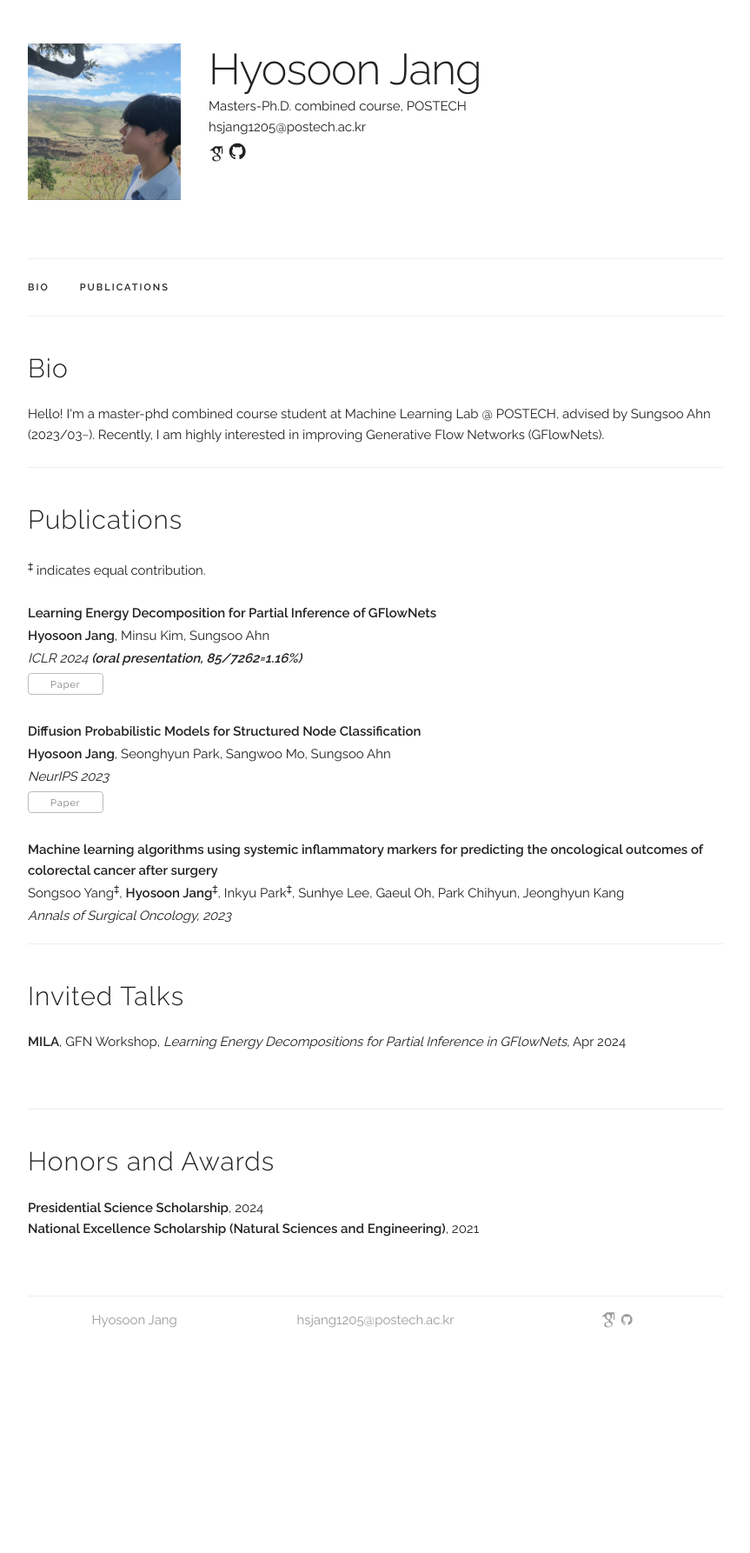
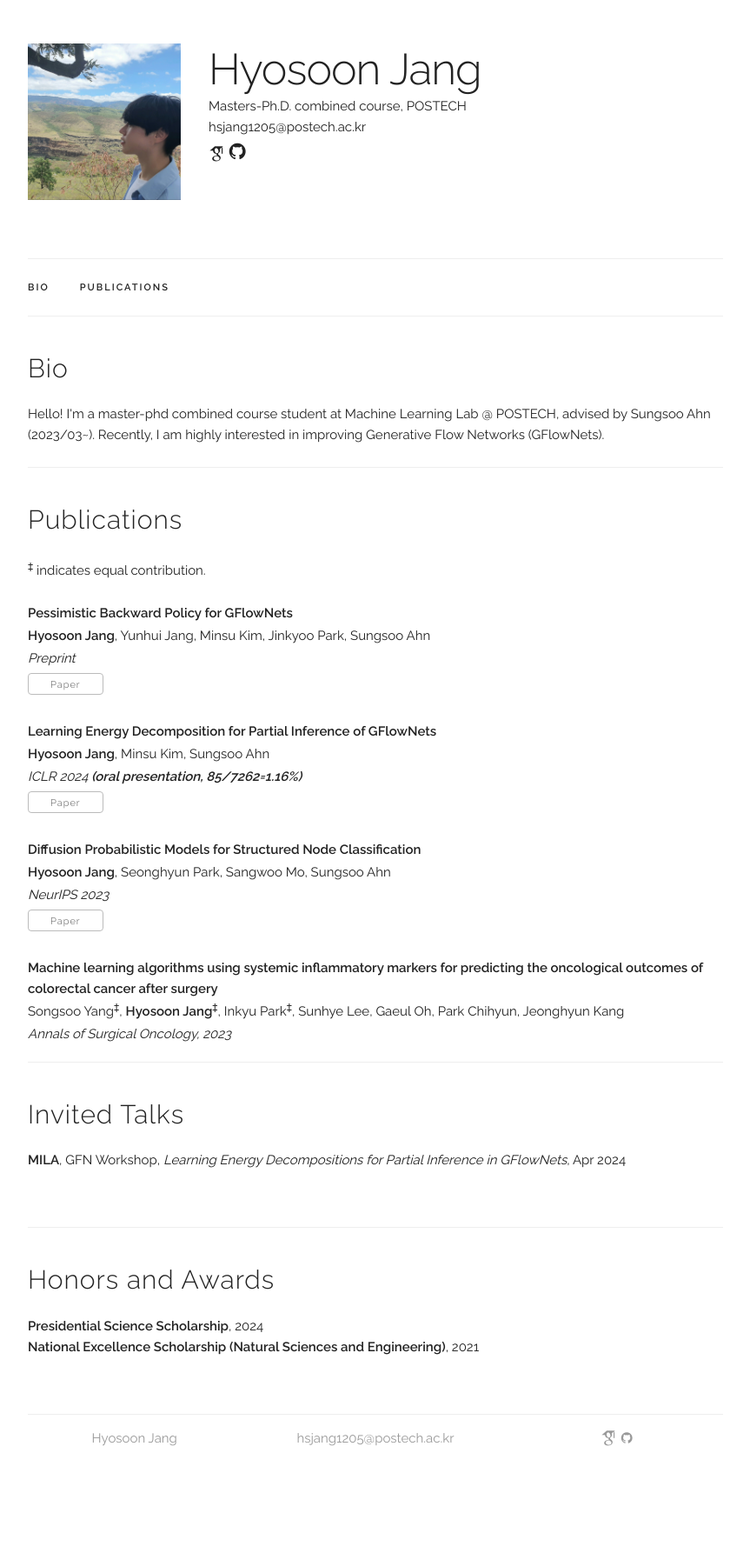
Before and after one commit to hsjang0/hsjang, a Jekyll site: the page built from index.html, in a window 1280 px wide. Shown: the whole page at 87% size, without its empty margins (208-1071 px from the left). Built offline with Jekyll 4.4.1, drawn with Linux system fonts in a browser that asks for light colours; some web fonts are replaced; before the commit the page ends 1650 px from its top, so only the background shows below that.

Commit message:
Update publications.yaml

```diff
--- a/_data/publications.yaml
+++ b/_data/publications.yaml
@@ -1,4 +1,10 @@
 papers:
+  - title: "Pessimistic Backward Policy for GFlowNets"
+    authors: "<b>Hyosoon Jang</b>, Yunhui Jang, Minsu Kim, Jinkyoo Park, Sungsoo Ahn"
+    venue: "Preprint"
+    paper_pdf: "/assets/publications/2405.16012v1.pdf"
+    selected: y
+
   - title: "Learning Energy Decomposition for Partial Inference of GFlowNets"
     authors: "<b>Hyosoon Jang</b>, Minsu Kim, Sungsoo Ahn"
     venue: "ICLR 2024 <b>(oral presentation, 85/7262=1.16%)</b>"
```
